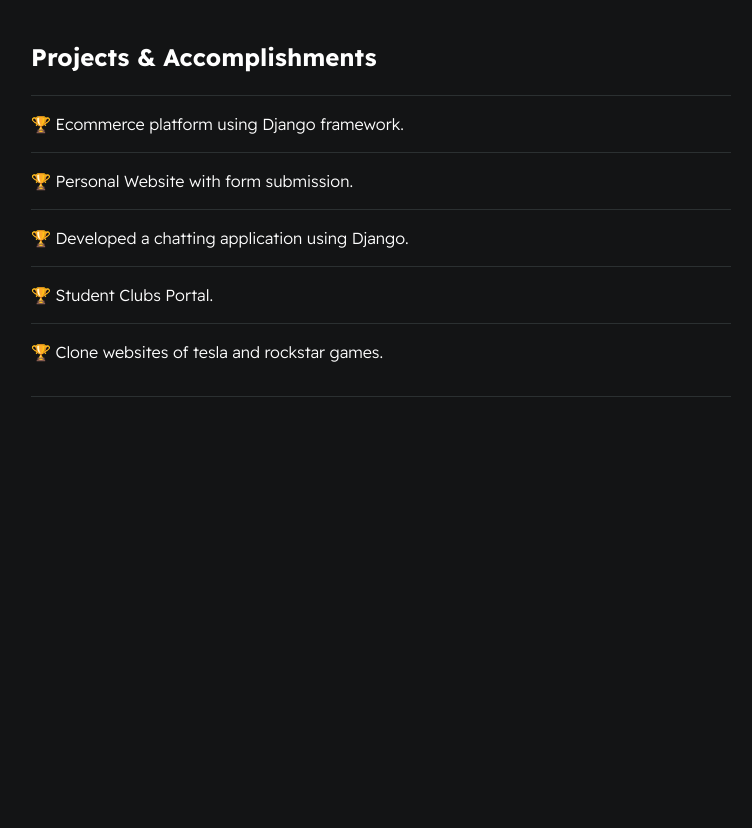
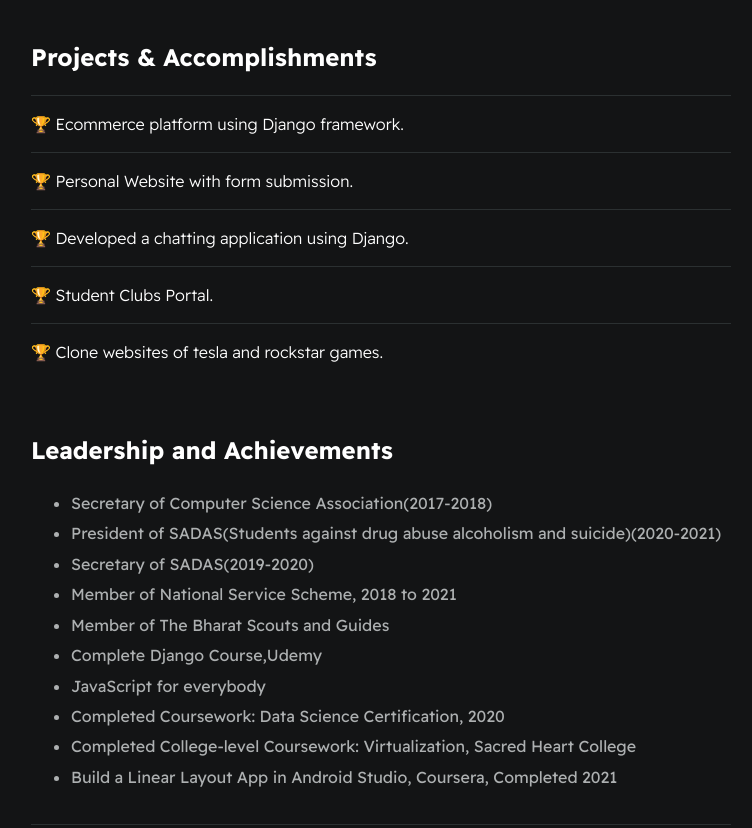
Before and after one commit to amalroy378/Resume_Website, a plain HTML site: page index.html in a window 1280 px wide. Shown: the part 1834-2662 px from the top of the page, without its empty margins (259-1011 px from the left). Before the commit the page ends 2287 px from the top, so only its background shows below. Drawn offline with Linux system fonts and the light colour scheme.

Commit message:
Second commit

```diff
--- a/index.html
+++ b/index.html
@@ -157,6 +157,29 @@
             </div>
 
         </section>
+
+        <section class="section--page">
+
+            <h2>Leadership and Achievements</h2>
+            <ul>
+                <li>Secretary of Computer Science Association(2017-2018)</li>
+                <li>President of SADAS(Students against drug abuse alcoholism and suicide)(2020-2021)</li>
+                <li>Secretary of SADAS(2019-2020)</li>
+                <li>Member of National Service Scheme, 2018 to 2021</li>
+                <li>Member of The Bharat Scouts and Guides</li>
+                <li>Complete Django Course,Udemy</li>
+                <li>JavaScript for everybody</li>
+                <li>Completed Coursework: Data Science Certification, 2020</li>
+                <li>Completed College-level Coursework: Virtualization, Sacred Heart College</li>
+                <li> Build a Linear Layout App in Android Studio, Coursera, Completed 2021</li>
+            </ul>
+
+        </section>
+
+
+
+
+
         <div class="line-break"></div>
         <br>
         <br>
```
